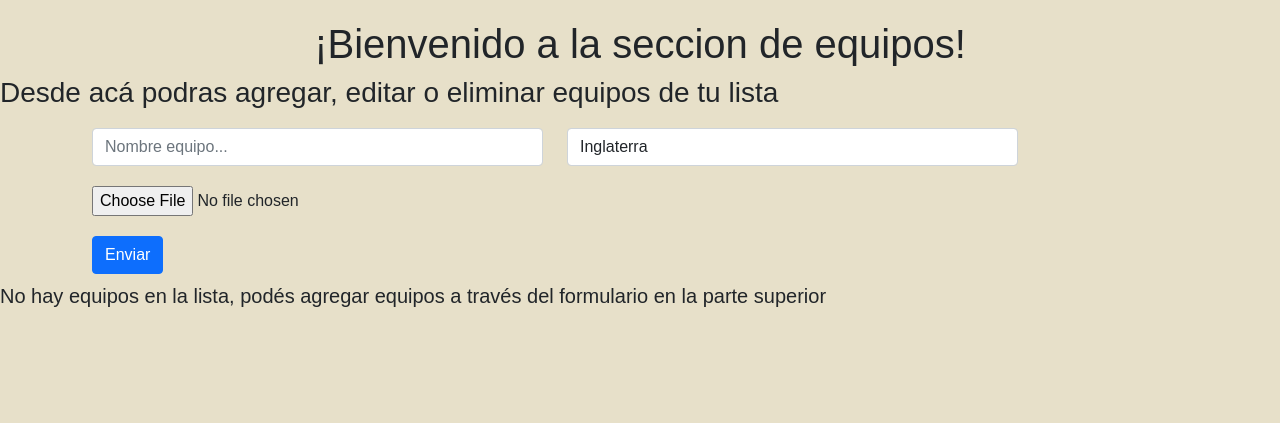
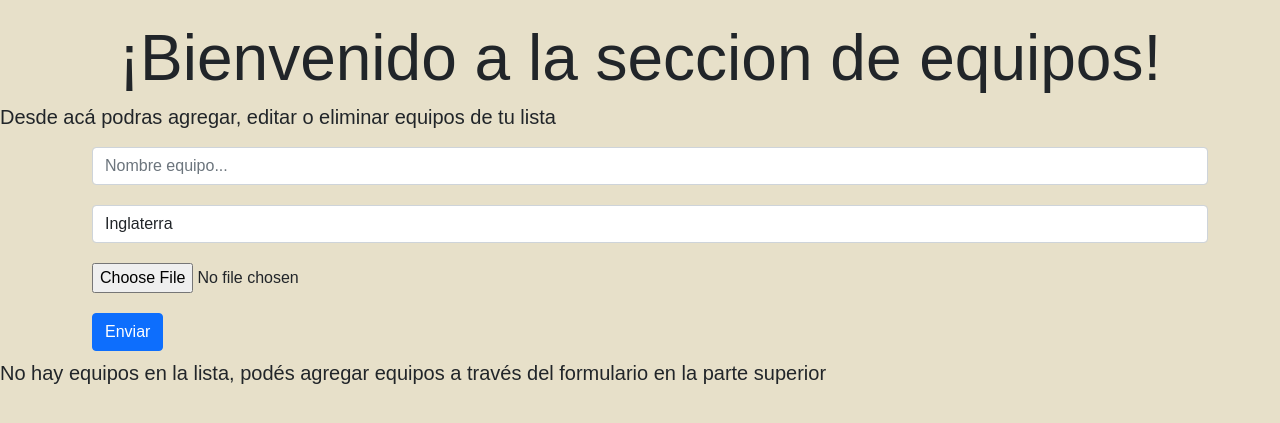
Before and after one commit to sergioatk/crud-clubes, a Node server app: page /equipos in a window 1280 px wide. Shown: the part 56-479 px from the top of the page. Run offline with Node 20, Linux system fonts and the light colour scheme; some libraries are stand-ins or nearby versions.

Commit message:
Update equipos.handlebars

```diff
--- a/views/equipos.handlebars
+++ b/views/equipos.handlebars
@@ -1,26 +1,41 @@
-<h1>¡Bienvenido a la seccion de equipos!</h1>
-<h3>Desde acá podras agregar, editar o eliminar equipos de tu lista</h3>
+<h1 class="display-3">¡Bienvenido a la seccion de equipos!</h1>
+<h5>Desde acá podras agregar, editar o eliminar equipos de tu lista</h3>
 
 <div class="container">
 
     <form action="/api/equipos" method="POST" enctype="multipart/form-data">
+
         <div class="row">
-            <div class="col-sm-5">
-            <input required type="text" type="text" name="nombre" id="nombre" class="form-control formulario" placeholder="Nombre equipo...">
+            <div class="col">
+                <input required type="text" type="text" name="nombre" id="nombre" class="form-control formulario"
+                    placeholder="Nombre equipo...">
             </div>
-            <div class="col-sm-5">
+        </div>
+        <div class="row">
+            <div class="col">
                 <select class="form-control formulario" name="pais" id="pais">
                     <option>Inglaterra</option>
                 </select>
             </div>
         </div>
-        <div class="form-row">
-            <div class="col-sm-5">
+
+        <div class="row">
+            <div class="col">
                 <input required type="file" name="imagen" id="imagen" class="formulario">
             </div>
-            <div class="col-sm-5">
-                <button class="btn btn-primary formulario">Enviar</button>
         </div>
+
+        <div class="row">
+            <div class="col">
+                <button type="submit" class="btn btn-primary formulario ">Enviar</button>
+            </div>
+        </div>
+
+
+
+        <div class="row justify-content-center text-center">
+
+
         </div>
     </form>
 
@@ -37,9 +52,11 @@
 
 {{#if data.equipos}}
 
-    <h5>Lista Equipos</h5>
+<hr>
 
-    <ul>
+<h5 class="lista">Lista Equipos</h5>
+
+<ul id="lista-equipos">
 
     {{#each data.equipos as |item|}}
 
@@ -50,50 +67,24 @@
         <div class="col">
             <h1 class="display-5"><strong>Nombre:</strong> {{nombre}} <strong>País:</strong>{{pais}}</h1>
         </div>
-            <div class="col" id="ejemplo-modal">
-                <!-- Button trigger modal -->
-                        <button type="button" class="btn btn-primary" data-toggle="modal" data-target="#exampleModal">
-                        Editar / Eliminar Equipo
-                        </button>
 
-                        <!-- Modal -->
-                        <div class="modal fade" id="exampleModal" tabindex="-1" role="dialog" aria-labelledby="exampleModalLabel" aria-hidden="true">
-                        <div class="modal-dialog" role="document">
-                            <div class="modal-content">
-                            <div class="modal-header">
-                                <h5 class="modal-title" id="exampleModalLabel">Modal title</h5>
-                                <button type="button" class="close" data-dismiss="modal" aria-label="Close">
-                                <span aria-hidden="true">&times;</span>
-                                </button>
-                            </div>
-                            <div class="modal-body">
-                                ...
-                            </div>
-                            <div class="modal-footer">
-                                <button type="button" class="btn btn-secondary" data-dismiss="modal">Close</button>
-                                <button type="button" class="btn btn-primary">Save changes</button>
-                            </div>
-                            </div>
-                        </div>
-                        </div>
-            </div>
-            <div class="col">
-                <button type="button" class="btn btn-outline-warning boton-editar" data-nombre="{{nombre}}">Editar</button>
+        <div class="col7">
+            <button type="button" class="btn btn-outline-warning visibilidad" id="boton-editar-{{nombre}}"
+                data-nombre="{{nombre}}">Editar</button>
+
+            <span id="seccion-editar-{{nombre}}" data-nombre="{{nombre}}" class="oculto">
+                <input id="input-editar-{{nombre}}" type="text"> <button id="enviar-edicion-{{nombre}}"
+                    class="btn btn-primary enviar-edicion">Enviar</button>
+            </span>
+
         </div>
         <div class="col align-middle">
 
-                 <button type="submit" class="btn btn-outline-danger boton-eliminar" data-nombre="{{nombre}}">Eliminar</button>
+            <button type="submit" class="btn btn-outline-danger eliminar" data-nombre="{{nombre}}">Eliminar</button>
 
 
         </div>
     </div>
-
-    <div class="row">
-
-    </div>
-
-
-
 
 
     {{/each}}
```
Lines whose indentation alone changed are shown as unchanged.
